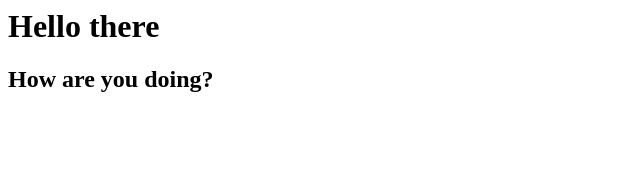
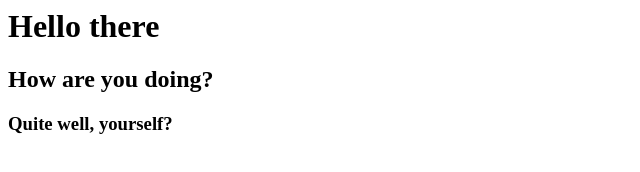
Before and after one commit to Donrwalsh/donrwalsh.com, a plain HTML site: page index.html in a window 1280 px wide. Shown: the whole page, without its empty margins (0-640 px from the left). Drawn offline with Linux system fonts and the light colour scheme.

Commit message:
Testing update again.

```diff
--- a/index.html
+++ b/index.html
@@ -1,3 +1,5 @@
 <h1>Hello there</h1>
 
 <h2>How are you doing?</h2>
+
+<h3>Quite well, yourself?</h3>
```
